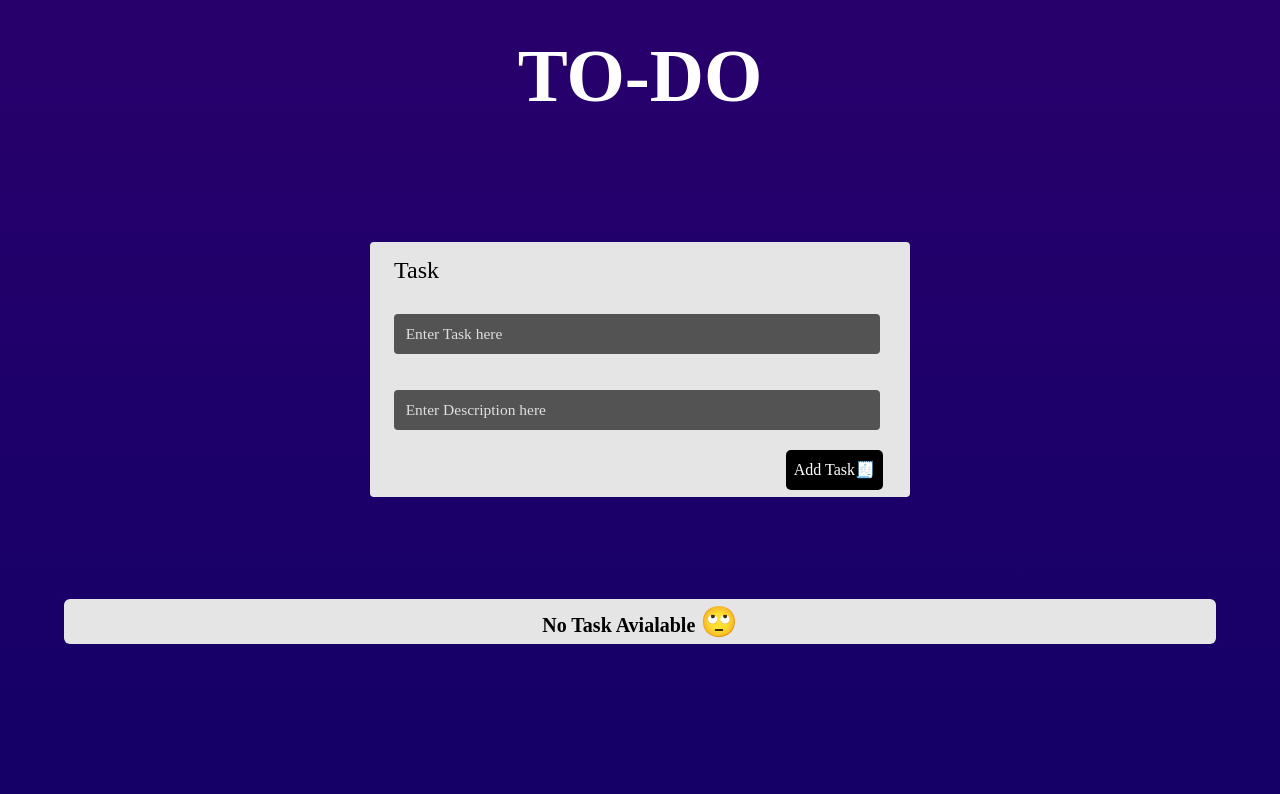
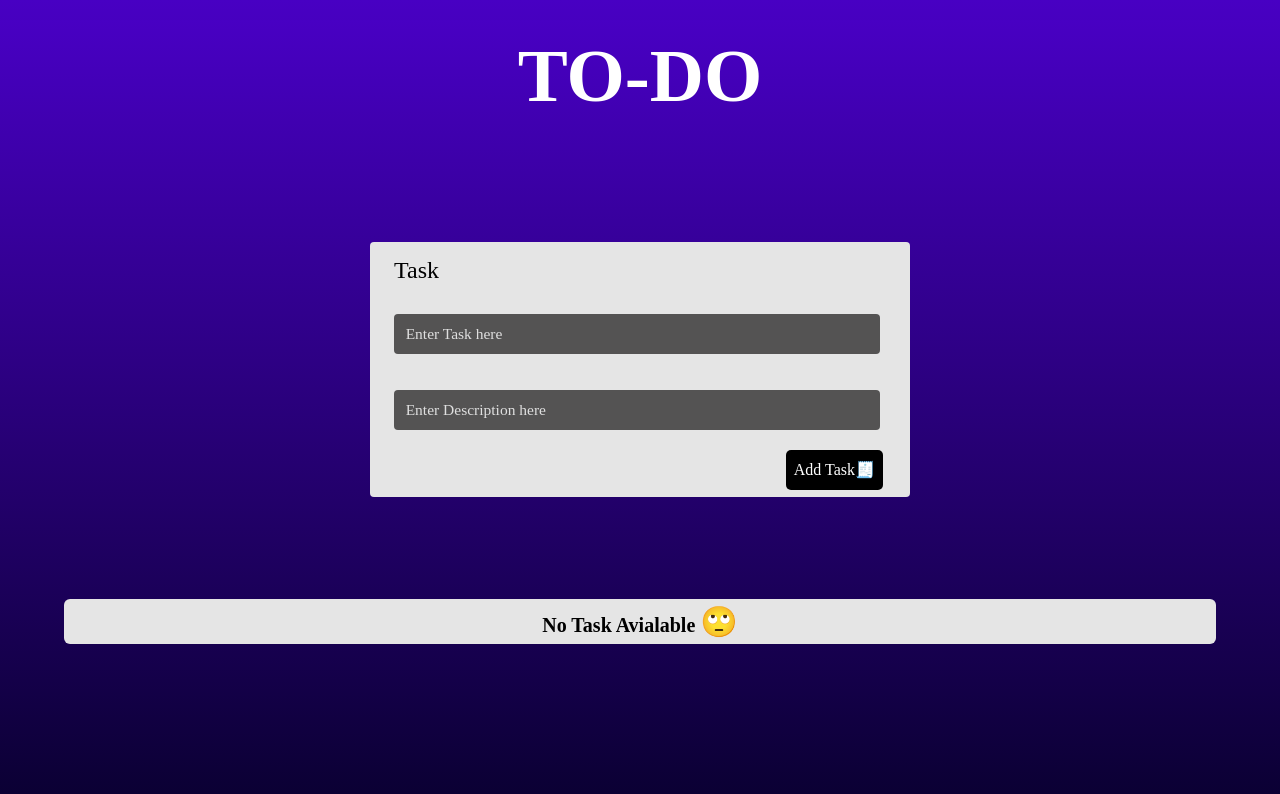
Before and after one commit to ayan15888/TO-DO, a Next.js app: page / in a window 1280 px wide. Shown: the top 794 px of the page. Built offline with nearby package versions, Linux system fonts and the light colour scheme.

Commit message:
Update globals.css
body color

```diff
--- a/app/globals.css
+++ b/app/globals.css
@@ -12,7 +12,7 @@
 
 html,
 body {
- background: linear-gradient(rgb(40, 0, 108),rgb(19, 0, 103));
+ background: linear-gradient(rgb(72, 0, 195),rgb(9, 0, 47));
   /* overflow: hidden; */
   height: 100%;
   width: 100%;
```
